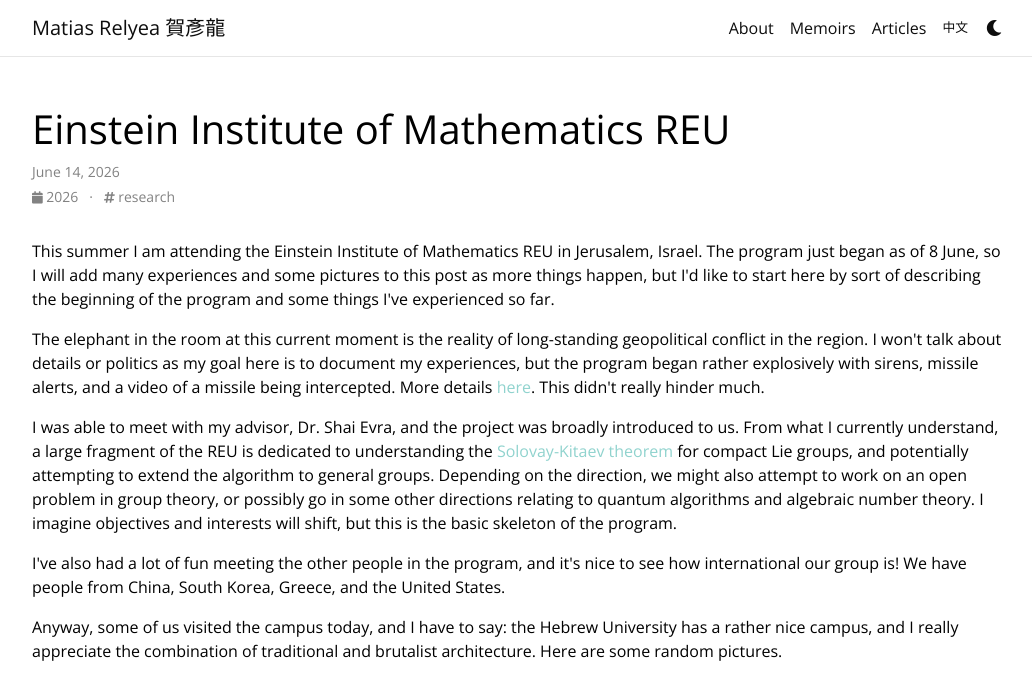
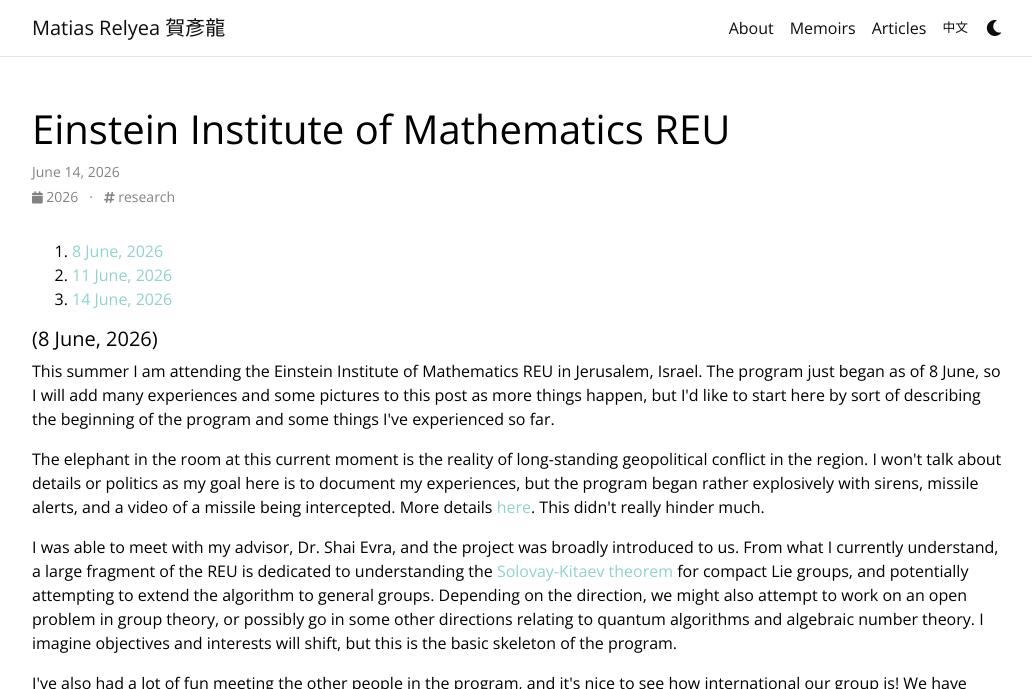
Before and after one commit to Quadcryo/quadcryo, a Jekyll site: the page built from _posts/2026-06-08-einsteinreu.md, in a window 1280 px wide and 900 px high, cut to the strip 0-689 px from the top of the window. Shown: the whole strip, without its empty margins (123-1155 px from the left). Built offline with Jekyll 4.4.1, drawn with Linux system fonts in a browser that asks for light colours; comment, search, counter and statistics services are not loaded; a style sheet for code colours, icons or effects is not loaded; some of the changed text lies outside the part shown.

Commit message:
added nav

```diff
--- a/_posts/2026-06-08-einsteinreu.md
+++ b/_posts/2026-06-08-einsteinreu.md
@@ -144,6 +144,15 @@
   }
 </style>
 
+<nav>
+  <ol>
+    <li><a href="#0">8 June, 2026</a></li>
+    <li><a href="#1">11 June,  2026</a></li>
+    <li><a href="#2">14 June, 2026</a></li>
+  </ol>
+</nav>
+
+<h5 id="0">(8 June, 2026)</h5>
 <p> This summer I am attending the Einstein Institute of Mathematics REU in Jerusalem, Israel. The program just began as of 8 June, so I will add many experiences and some pictures to this post as more things happen, but I'd like to start here by sort of describing the beginning of the program and some things I've experienced so far. </p>
 
 <p> The elephant in the room at this current moment is the reality of long-standing geopolitical conflict in the region. I won't talk about details or politics as my goal here is to document my experiences, but the program began rather explosively with sirens, missile alerts, and a video of a missile being intercepted. More details <a href="https://www.aljazeera.com/video/newsfeed/2026/6/8/missiles-intercepted-over-occupied-east-jerusalem-and-west-bank-2">here</a>. This didn't really hinder much. </p>
@@ -176,8 +185,7 @@
   </figure>
 </div>
 
-<p> (8 June, 2026) </p>
-
+<h5 id="1">(11 June, 2026)</h5>
 <p> I suppose now that I have been here for a few more days, I should talk a bit more about the project. I mentioned before that the aim of the REU was to generalize the Solovay-Kitaev theorem to more general groups. The SK Theorem was particularly revolutionary for quantum computing as it established a method for approximating <i> any </i> quantum gate to a very high accuracy and in polylogarithmic time and length. </p>
 
 <p> A paper from Dawson and Nielsen established the main results and provided an algorithmic proof, introducing, loosely, the concept of a <i> balanced group commutator </i> for \(\textrm{SU}(2)\) and \(\textrm{SU}(d)\). It turns out that the existence of the balanced group commutator is a useful tool that comes from compact Lie groups, notably in the inverse mapping from the Lie group to the Lie algebra of \(\textrm{SU}(d)\). Dawson and Nielsen mention an error that is exactly the balanced group commutator, and I learned that it is possible to derive from the <a href="https://en.wikipedia.org/wiki/Baker%E2%80%93Campbell%E2%80%93Hausdorff_formula">BCH formula</a>.  </p>
@@ -201,8 +209,8 @@
 
 <p> As part of REUs, I think there is a tradition of bringing students to conferences taking place locally. My mentor suggested we attend the <a href="https://iias.huji.ac.il/event/25th-midrasha-mathematicae-groups-expanders-and-codes">Midrasha Mathematicae on Groups, Expanders, and Codes</a> next week, a conference at the Einstein Institute for researchers in the field of quantum computation and the exact area that my REU project is on (without surprise, my mentor is one of the organizers). I expect to understand less than 1% of the material from the talks, but I hope to be able to appreciate the atmosphere and get a taste of what a conference should feel like. Maybe I can ask some good questions if I read more diligently this week!</p>
 
-<p> (11 June, 2026) </p>
 
+<h5 id="2">(14 June, 2026)</h5>
 <p> I don't expect to update this page as frequently after this as fewer new things will be happening. I attended the first day of the conference, and I must say that doing so was <i> illuminating </i> rather than <i> useful </i>. While I have listened to some small seminars or lectures before, I've never attended a conference that contains a large number of such lectures that contain incredibly dense and cutting-edge mathematics. I went into the conference expecting to understand a very small amount, and even I was surprised. After surveying Breuillard and Lubtozky's paper for some time, I believe I developed a conceptual intution for <i> what was going on </i>, i.e. that the talks (primarily the talks given by Breuillard) were concerned with expander graphs, and that an ultimate goal was to develop notions of expansion and questions of spectral gap in the context of finite simple groups. Most of the details flew over my head, but I enjoyed listening to how various speakers spoke about this research area, and I especially appreciated how I was able to understand some fundamental terms like <a href="https://en.wikipedia.org/wiki/Zariski_topology">Zariski-dense</a>, <a href="https://en.wikipedia.org/wiki/Irreducible_representation">irreducible representation</a>, and more. Below are some photos from the conference. </p>
 
 <div class="triple-image-grid">
```
Also changed, not shown: other parts of _posts/2026-06-08-einsteinreu.md (+0 -2 lines).
